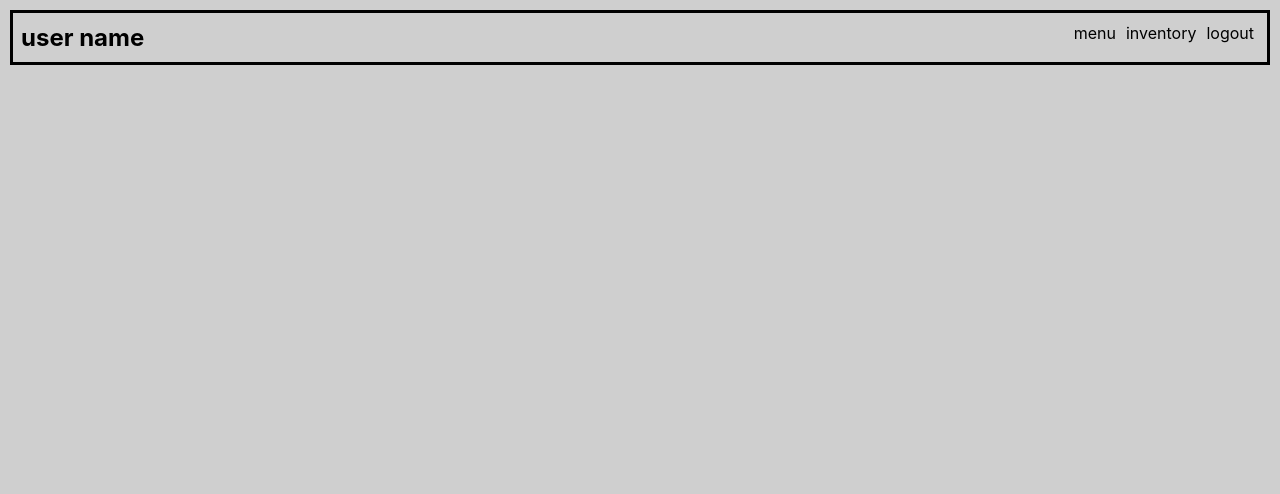
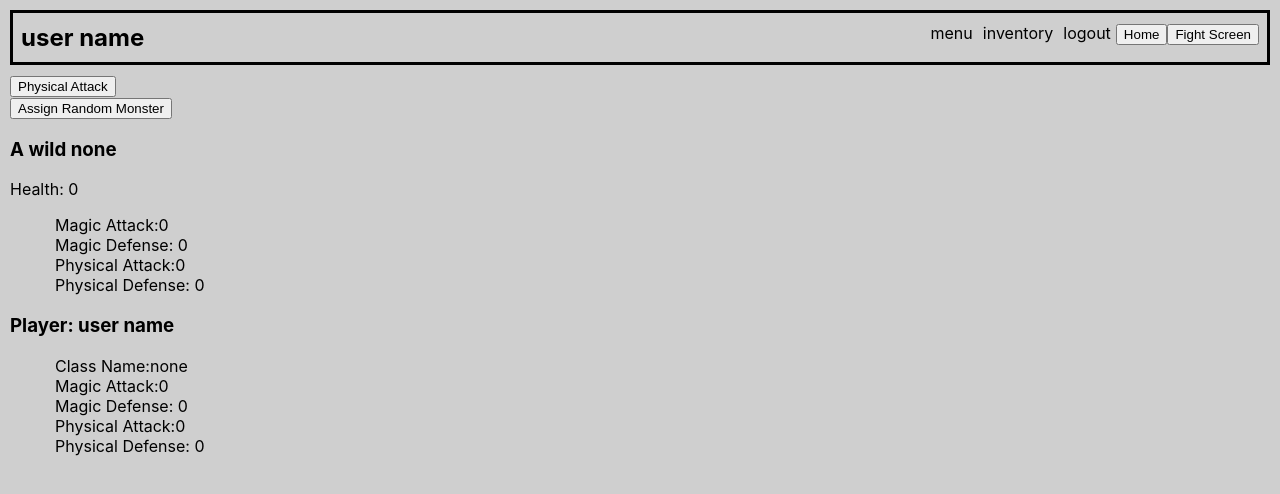
Before and after one commit to AustinWhitbeck/SciFi-Dungeon-Delver, a React (Create React App) app: page /FightScreen in a window 1280 px wide. Shown: the top 494 px of the page. Built offline with nearby package versions, Linux system fonts and the light colour scheme.

Commit message:
working phys attack for player on monster

```diff
--- a/src/App.tsx
+++ b/src/App.tsx
@@ -8,8 +8,10 @@ import BrandFooter from './Components/BrandFooter/BrandFooter';
 
 // Imported components
 import CharacterSelect from './Components/CharacterSelect/CharacterSelect';
+import FightScreen from './Components/FightScreen/FightScreen';
 import Header from './Components/Header/Header';
 import LoginScreen from './Components/LoginScreen/LoginScreen';
+import { MonsterContextProvider } from './ContextProvider/CurrentMonsterProvider';
 import { UserContextProvider } from './ContextProvider/UserContextProvider';
 
 
@@ -20,6 +22,7 @@ function App() {
     <div className="App">
 
       <Router>
+        <MonsterContextProvider>
         <UserContextProvider>
         <Header/>
 
@@ -31,7 +34,11 @@ function App() {
         </Route>
 
         {/* <BrandFooter/> */}
+        <Route path="/FightScreen" exact>
+            <FightScreen/>
+        </Route>
         </UserContextProvider>
+        </MonsterContextProvider>
       </Router>
     </div>
   );
--- /dev/null
+++ b/src/Components/ActivePlayer/ActivePlayer.tsx
@@ -0,0 +1,23 @@
+import { useContext } from "react";
+import { UserContext } from "../../ContextProvider/UserContextProvider";
+
+
+const ActivePlayer = () => {
+
+    const {userStats } = useContext(UserContext);
+
+    return(
+        <main>
+            <h3>Player: {userStats.userName}</h3>
+                <ul>
+                    <li>Class Name:{userStats.name}</li>
+                    <li>Magic Attack:{userStats.magAtk}</li>
+                    <li>Magic Defense: {userStats.magDef}</li>
+                    <li>Physical Attack:{userStats.physAtk}</li>
+                    <li>Physical Defense: {userStats.physDef}</li>
+                </ul>
+        </main>
+    )
+}
+
+export default ActivePlayer;
--- /dev/null
+++ b/src/Components/FightScreen/FightScreen.tsx
@@ -0,0 +1,58 @@
+import { useContext } from "react";
+import { MonsterContext } from "../../ContextProvider/CurrentMonsterProvider";
+import { UserContext } from "../../ContextProvider/UserContextProvider";
+import ActivePlayer from "../ActivePlayer/ActivePlayer";
+import { MonsterStats, UserStats } from "../Model/Interfaces";
+import ActiveMonster from "../Monsters/ActiveMonster";
+
+
+const FightScreen = () => {
+
+    // context providers
+    const {userStats, updateUserStats} = useContext(UserContext);
+    const {currentMonster, updateCurrentMonster} = useContext(MonsterContext);
+
+
+    const userPhysAttack = () => {
+        console.log(currentMonster);
+        let damage = userStats.physAtk - currentMonster.physDef;
+        let damagedHealth: number = 0;
+        if ((currentMonster.health - damage) > 0){
+            damagedHealth = currentMonster.health - damage;
+            console.log(currentMonster.health, "this is post damage and not dropping to 0")
+        }
+        updateCurrentMonster({
+            monsterName: currentMonster.monsterName,
+            health: damagedHealth,
+            physAtk: currentMonster.physAtk,
+            physDef: currentMonster.physDef,
+            magAtk: currentMonster.magAtk,
+            magDef: currentMonster.magDef,
+            xp: currentMonster.xp
+        })
+        console.log(currentMonster);
+    }
+
+
+
+
+    return(
+        <main>
+            <section>
+
+                    <button onClick={userPhysAttack}>Physical Attack</button>
+
+            </section>
+            <section>
+                <div>
+                    <ActiveMonster/>
+                </div>
+                <div>
+                    <ActivePlayer/>
+                </div>
+            </section>
+        </main>
+    )
+}
+
+export default FightScreen;
--- a/src/Components/Header/HeaderNav/HeaderNav.tsx
+++ b/src/Components/Header/HeaderNav/HeaderNav.tsx
@@ -1,6 +1,7 @@
 
 
 // CSS import //
+import { Link } from 'react-router-dom';
 import './HeaderNav.css';
 
 const HeaderNav = () => {
@@ -11,6 +12,8 @@ const HeaderNav = () => {
                 <li>menu</li>
                 <li>inventory</li>
                 <li>logout</li>
+                <Link to="/"><button>Home</button></Link>
+                <Link to="/FightScreen"><button>Fight Screen</button></Link>
             </ul>
         </nav>
     )
--- /dev/null
+++ b/src/Components/Monsters/ActiveMonster.tsx
@@ -0,0 +1,66 @@
+import { FormEvent, useContext } from "react";
+import { MonsterContext } from "../../ContextProvider/CurrentMonsterProvider";
+import { MonsterStats } from "../Model/Interfaces";
+
+
+const ActiveMonster = () => {
+
+    // Current Monster
+
+    const {currentMonster, updateCurrentMonster} = useContext(MonsterContext);
+
+
+    // Monster Array Options
+
+    const allMonsters: MonsterStats[] = [
+        {
+            monsterName: "Space Goblin",
+            health: 6,
+            physAtk: 2,
+            physDef: 1,
+            magAtk: 1,
+            magDef: 0,
+            xp: 5
+        },
+        {
+            monsterName: "Void Appartion",
+            health: 4,
+            physAtk: 2,
+            physDef: 3,
+            magAtk: 2,
+            magDef: 3,
+            xp: 5
+        }
+    ]
+
+    const assignRandomMonster = (e: FormEvent) => {
+        e.preventDefault();
+
+        let randomizedMonster = allMonsters[Math.floor(Math.random() * 2)];
+        console.log(randomizedMonster);
+        console.log(allMonsters);
+        updateCurrentMonster(randomizedMonster);
+
+
+    }
+
+    return(
+        <main>
+            <form action="submit" onSubmit={assignRandomMonster}>
+                <button onClick={assignRandomMonster}>Assign Random Monster</button>
+            </form>
+            <section>
+                <h3>A wild {currentMonster.monsterName}</h3>
+                <section>Health: {currentMonster.health}</section>
+                    <ul>
+                        <li>Magic Attack:{currentMonster.magAtk}</li>
+                        <li>Magic Defense: {currentMonster.magDef}</li>
+                        <li>Physical Attack:{currentMonster.physAtk}</li>
+                        <li>Physical Defense: {currentMonster.physDef}</li>
+                    </ul>
+            </section>
+        </main>
+    )
+}
+
+export default ActiveMonster;
```
Also changed, not shown: src/ContextProvider/ClassChoicesProvider.tsx (deleted, +0 -22 lines), src/ContextProvider/MonstersListProvider.tsx (deleted, +0 -30 lines).
